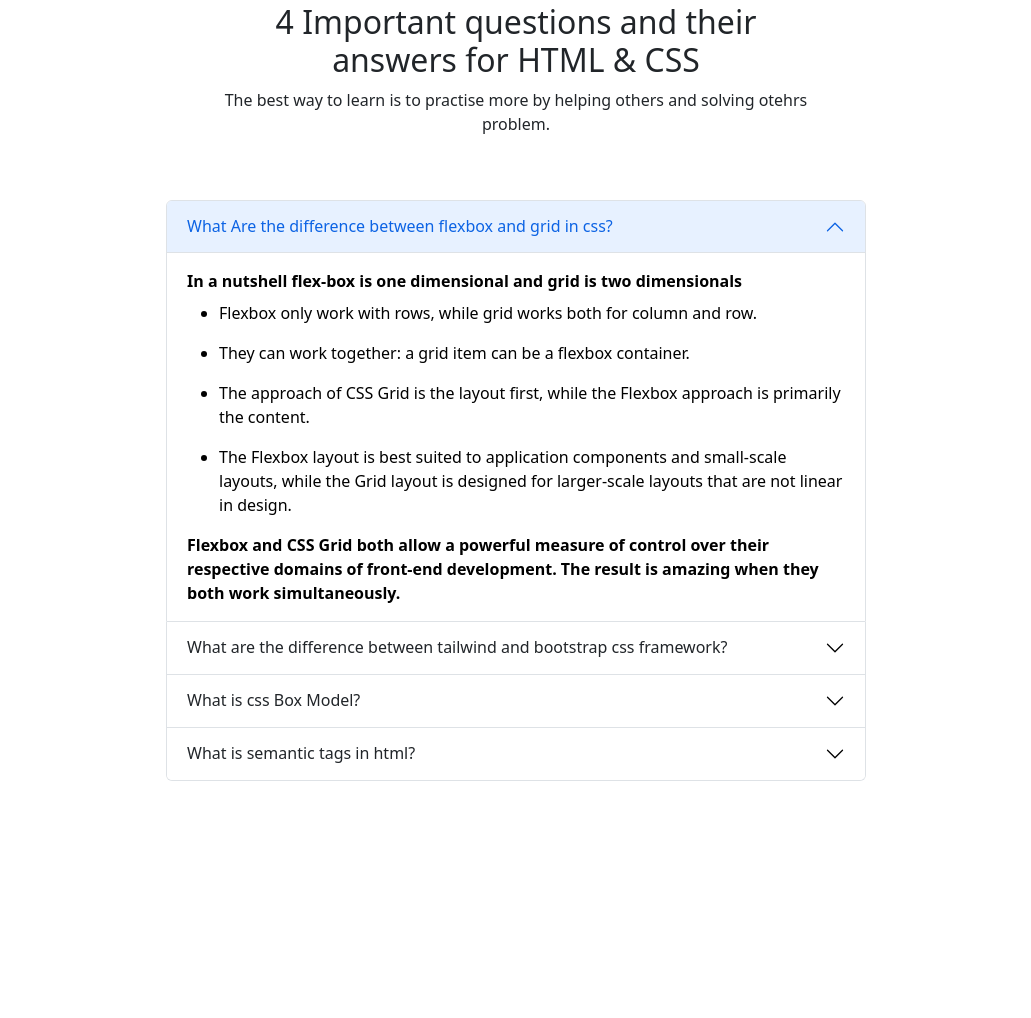
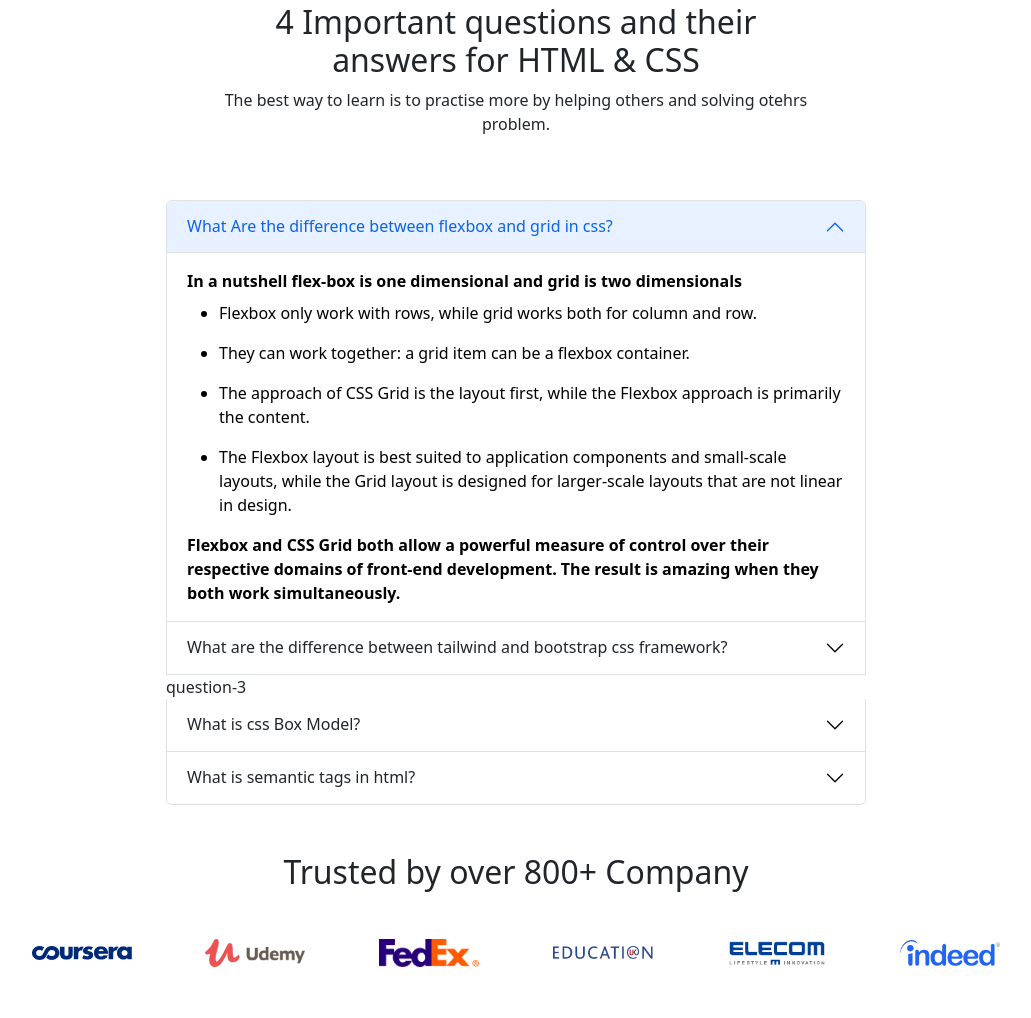
Before and after one commit to maidul-iut/edTech-assignment, a plain HTML site: page index.html in a window 1280 px wide. Shown: the part 2787-3805 px from the top of the page, without its empty margins (124-1155 px from the left). Before the commit the page ends 3616 px from the top, so only its background shows below. Drawn offline with nearby package versions, Linux system fonts and the light colour scheme.

Commit message:
brand logo section added with responsive display

```diff
--- a/index.html
+++ b/index.html
@@ -349,6 +349,7 @@
                 </div>
               </div>
             </div>
+            question-3
             <div class="accordion-item">
               <h2 class="accordion-header" id="headingTwo">
                 <button class="accordion-button collapsed" type="button" data-bs-toggle="collapse" data-bs-target="#collapseTwo" aria-expanded="false" aria-controls="collapseTwo">
@@ -370,6 +371,7 @@
                 </div>
               </div>
             </div>
+            <!-- question-4 -->
             <div class="accordion-item">
               <h2 class="accordion-header" id="headingThree">
                 <button class="accordion-button collapsed" type="button" data-bs-toggle="collapse" data-bs-target="#collapseThree" aria-expanded="false" aria-controls="collapseThree">
@@ -385,19 +387,31 @@
                   <ul class=""  style="list-style-type:disc">
                     <li> It is used to create a definition for the way the HTML elements are organized on the screen.</li>
                   </ul>
-                  <ul class=""  style="list-style-type:disc">
-                    <li> CSS box model refers to the four components—content, padding, border, and margin—that make up a box in CSS.</li>
-                  </ul>
                 </div>
               </div>
             </div>
           </div>
         </div>
       </div>
+    </section>
+    <!-- faq section ends -->
 
+    <section class="container my-5 d-none d-lg-block">
+      <div class="d-flex justify-content-center">
+        <div class="brand-logo w-100">
+          <h2 class="text-center">Trusted by over 800+ Company</h2>
+          <div class="logo dark d-flex justify-content-evenly my-5">
+            <a href="http://"><img src="./images/company/company-1.png" alt=""></a>
+            <a  href="http://"><img src="./images/company/company-2.png" alt=""></a>
+            <a href="http://"><img src="./images/company/company-3.png" alt=""></a>
+            <a href="http://"><img src="./images/company/company-4.png" alt=""></a>
+            <a href="http://"><img src="./images/company/company-5.png" alt=""></a>
+            <a href="http://"><img src="./images/company/company-6.png" alt=""></a>
+          </div>
+        </div>
+      </div>
 
     </section>
-
     <script
       src="https://cdn.jsdelivr.net/npm/bootstrap@5.2.0/dist/js/bootstrap.bundle.min.js"
       integrity="sha384-A3rJD856KowSb7dwlZdYEkO39Gagi7vIsF0jrRAoQmDKKtQBHUuLZ9AsSv4jD4Xa"
--- a/style.css
+++ b/style.css
@@ -40,6 +40,10 @@
   max-width: 700px;
 }
 
+.logo img {
+  max-width: 100px;
+}
+
 @media screen and (min-width: 768px) {
   .mastery-title {
     width: 800px;
```
